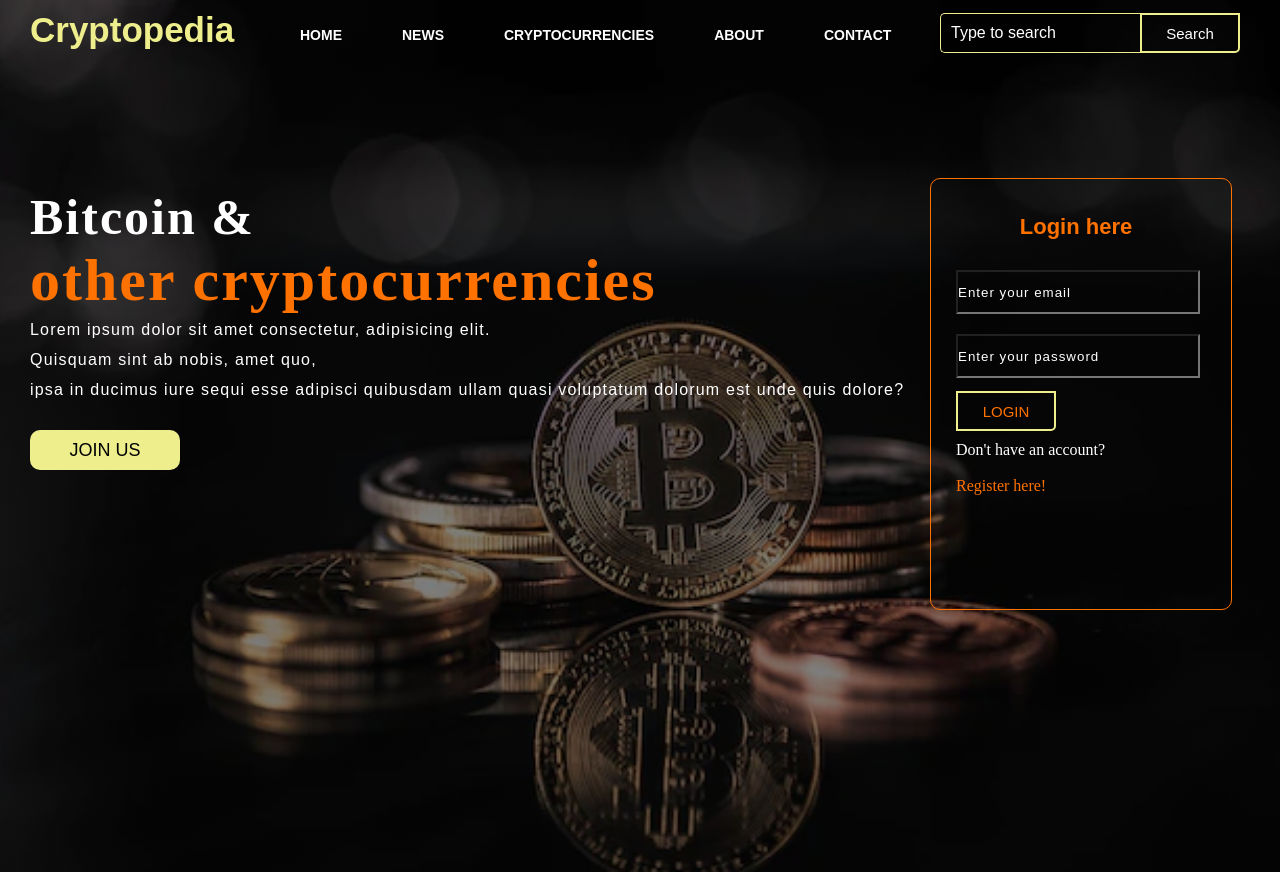
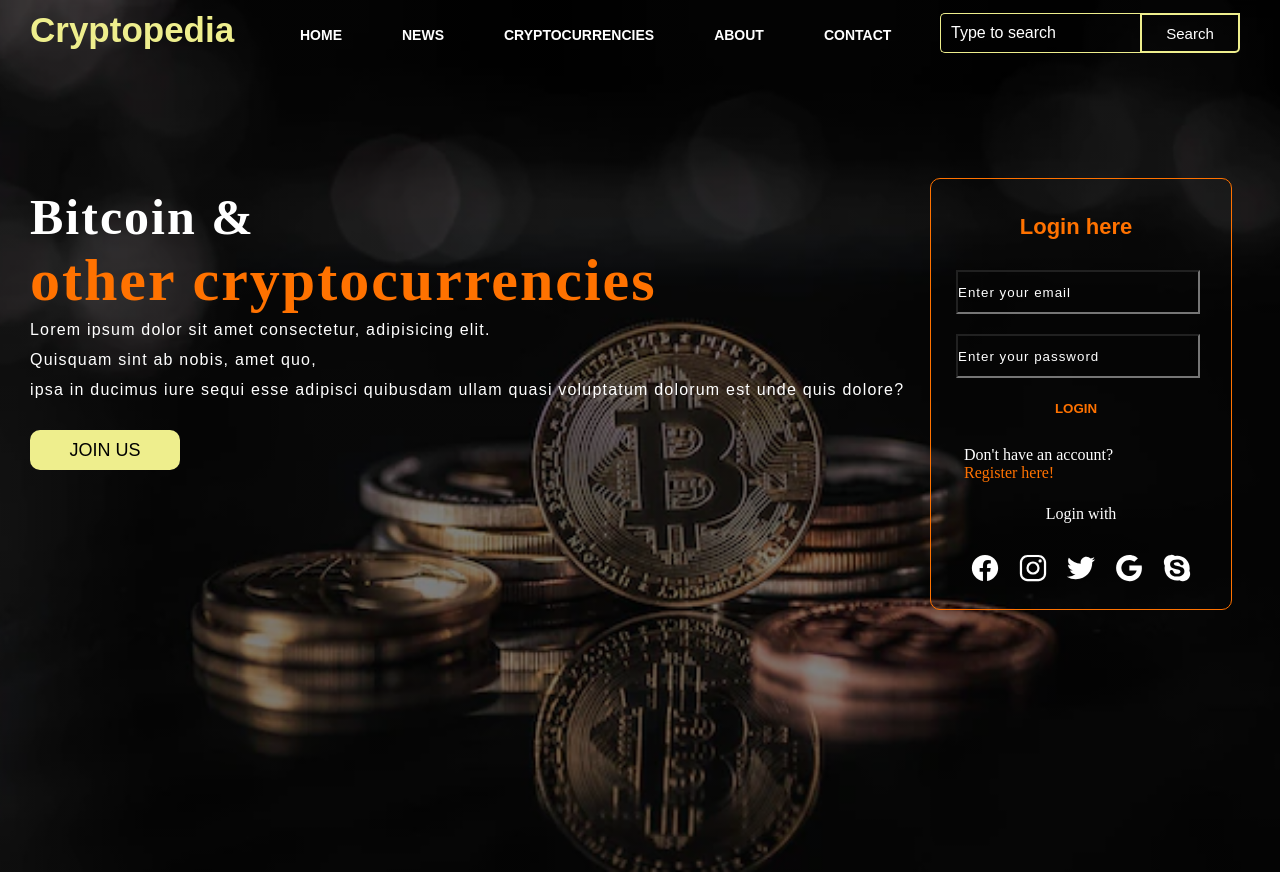
Before and after one commit to marinknezevic10/Html-Css, a plain HTML site: page index.html in a window 1280 px wide. Drawn offline with nearby package versions, Linux system fonts and the light colour scheme.

Commit message:
finishing with logo icons

```diff
--- a/index.html
+++ b/index.html
@@ -47,13 +47,24 @@
             type="password"
             name=""
             placeholder="Enter your password"
-          /><button class="btn"><a href="#">LOGIN</a></button>
+          /><button class="btnn"><a href="#">LOGIN</a></button>
 
-          <p class="link">Don't have an account?</p>
-          <br />
-          <a class="reg" href="#">Register here!</a>
+          <p class="link">
+            Don't have an account?
+            <br />
+            <a class="reg" href="#">Register here!</a>
+          </p>
+          <p class="liw">Login with</p>
+          <div class="icons">
+            <a href="#"><ion-icon name="logo-facebook"></ion-icon></a>
+            <a href="#"><ion-icon name="logo-instagram"></ion-icon></a>
+            <a href="#"><ion-icon name="logo-twitter"></ion-icon></a>
+            <a href="#"><ion-icon name="logo-google"></ion-icon></a>
+            <a href="#"><ion-icon name="logo-skype"></ion-icon></a>
+          </div>
         </div>
       </div>
     </div>
+    <script src="https://unpkg.com/ionicons@5.4.0/dist/ionicons.js"></script>
   </body>
 </html>
--- a/style.css
+++ b/style.css
@@ -209,6 +209,13 @@ ul li a:hover {
 
 .link {
   margin-top: 10px;
+  transition: 0.4s ease;
+  padding: 8px;
+}
+
+.link a:hover {
+  background: white;
+  color: #ff7200;
 }
 
 .form input:focus {
@@ -219,3 +226,47 @@ ul li a:hover {
   color: white;
   font-family: Arial;
 }
+
+.btnn {
+  width: 240px;
+  height: 40px;
+  background: transparent;
+  margin-top: 10px;
+  color: #ff7200;
+  border: none;
+  transition: 0.4s ease;
+}
+
+.btnn:hover {
+  background: white;
+  color: #ff7200;
+}
+
+.btnn a {
+  text-decoration: none;
+  color: #ff7200;
+  font-weight: bold;
+}
+
+.liw {
+  padding-top: 15px;
+  padding-bottom: 10px;
+  text-align: center;
+}
+
+.icons a {
+  text-decoration: none;
+  color: #fff;
+}
+
+.icons ion-icon {
+  color: white;
+  font-size: 30px;
+  padding-left: 14px;
+  margin-top: 20px;
+  transition: 0.3s ease;
+}
+
+.icons ion-icon:hover {
+  color: #ff7200;
+}
```
